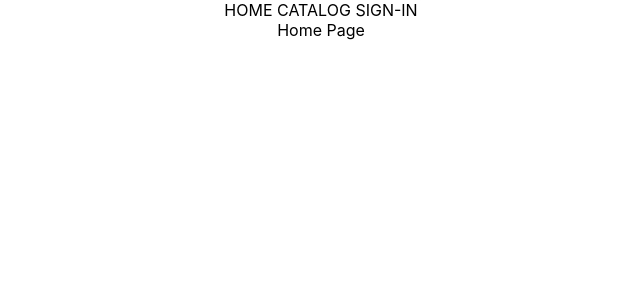
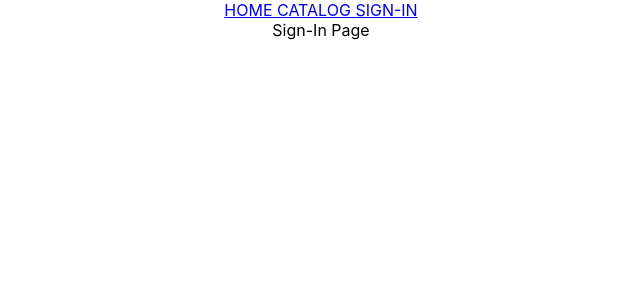
Before and after one commit to alessiasHUB/study-resource-catalog-front, a React (Create React App) app: page /signIn in a window 1280 px wide. Shown: the top 300 px of the page, without its empty margins (319-959 px from the left). Built offline with nearby package versions, Linux system fonts and the light colour scheme.

Commit message:
routes made, working

```diff
--- a/package.json
+++ b/package.json
@@ -40,5 +40,8 @@
       "last 1 firefox version",
       "last 1 safari version"
     ]
+  },
+  "devDependencies": {
+    "prettier": "2.8.3"
   }
 }
--- a/src/App.tsx
+++ b/src/App.tsx
@@ -3,12 +3,13 @@ import logo from './logo.svg';
 import './App.css';
 import AppHeader from './AppHeader';
 import HomePage from './components/HomePage';
+import MainContent from './components/MainContent';
 
 function App() {
   return (
     <div className="App">
         < AppHeader />
-        < HomePage/>
+        < MainContent/>
 
 
     </div>
--- a/src/AppHeader.tsx
+++ b/src/AppHeader.tsx
@@ -1,11 +1,12 @@
+import { Link } from "react-router-dom"
 
 
 function AppHeader():JSX.Element{
     return(
         <nav>
-            <a> HOME </a>
-            <a> CATALOG </a>
-            <a> SIGN-IN </a>
+            <Link to = "/"> HOME </Link>
+            <Link to = "/catalog"> CATALOG </Link>
+            <Link to = "/signIn"> SIGN-IN </Link>
         </nav>
 
 
--- a/src/components/CatalogPage.tsx
+++ b/src/components/CatalogPage.tsx
@@ -3,6 +3,7 @@
 
 function CatalogPage():JSX.Element{
 
+    console.log("i am catalog page hear me roar")
     return(
         <> Catalog Page </>
     )
--- a/src/components/MainContent.tsx
+++ b/src/components/MainContent.tsx
@@ -1,5 +1,7 @@
 import HomePage from "./HomePage";
 import CatalogPage from "./CatalogPage";
+import { Route, Routes } from "react-router-dom";
+import SignInPage from "../SignInPage";
 
 
 function MainContent():JSX.Element{
@@ -7,8 +9,20 @@ function MainContent():JSX.Element{
 
     return (
         <div>
-            < HomePage />
-            < CatalogPage />
+            <Routes>
+                <Route
+                path = "/"
+                element = {<HomePage/>}/>
+
+                <Route
+                path = "/catalog"
+                element = {<CatalogPage/>}/>
+
+                <Route
+                path = "/signIn"
+                element = {<SignInPage/>}/>
+            </Routes>
+
         </div>
 
     )
```
Also changed, not shown: 1 other file (tests, documents, lock files or other folders).
